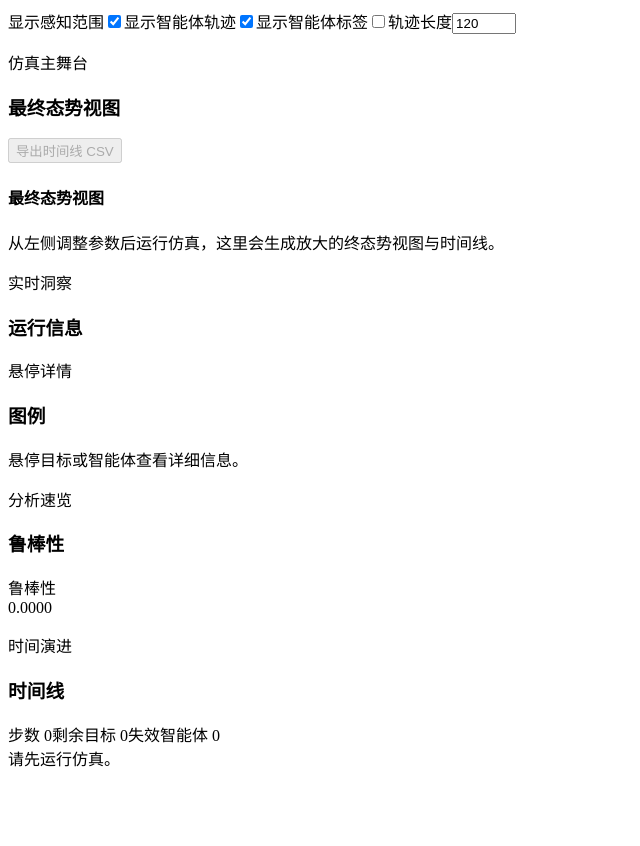
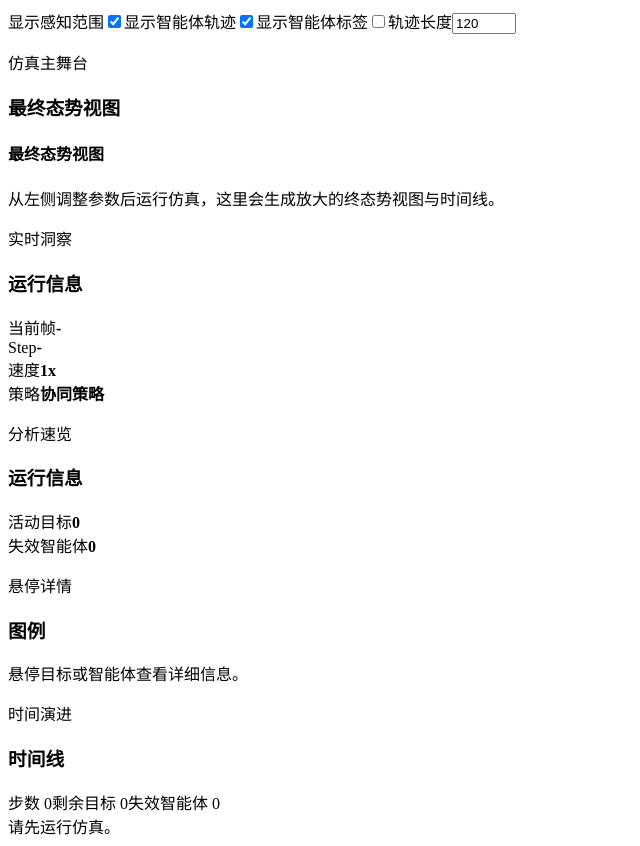
Before and after one commit to moli721/multi-agent-situational-awareness, a React (Vite) app in the folder frontend/: page / in a window 1280 px wide. Shown: the part 860-1706 px from the top of the page, without its empty margins (0-640 px from the left). Before the commit the page ends 1638 px from the top, so only its background shows below. Built offline with nearby package versions, Linux system fonts and the light colour scheme; the HTML template or start-up script is replaced by a standard one.

Commit message:
feat: restructure simulation stage layout

```diff
--- a/frontend/src/components/dashboard/LiveInsightRail.jsx
+++ b/frontend/src/components/dashboard/LiveInsightRail.jsx
@@ -13,56 +13,98 @@ export default function LiveInsightRail({
   t,
   metricCards = [],
   hoverInfo,
-  expResult,
-  derivedCards = [],
+  activeFrame,
+  history = [],
+  safeFrameIndex = 0,
+  playSpeed = 1,
+  strategyLabel = "-",
+  displayWorld,
   summaryTitleKey = "insight.stageSummary"
 }) {
+  const activeTargets = displayWorld?.active_targets?.length ?? 0;
+  const failedAgents = displayWorld?.agents?.filter((agent) => agent.failed).length ?? 0;
+  const summaryRows = [
+    {
+      key: "frame",
+      label: t("playback.currentFrame"),
+      value: history.length > 0 ? `${safeFrameIndex + 1}/${history.length}` : "-"
+    },
+    {
+      key: "step",
+      label: "Step",
+      value: activeFrame?.step ?? "-"
+    },
+    {
+      key: "speed",
+      label: t("playback.speed"),
+      value: `${playSpeed}x`
+    },
+    {
+      key: "strategy",
+      label: t("table.strategy"),
+      value: strategyLabel || "-"
+    }
+  ];
+  const missionRows = [
+    {
+      key: "targets",
+      label: t("world.activeTarget.label"),
+      value: activeTargets
+    },
+    {
+      key: "failed",
+      label: t("world.failedAgent.label"),
+      value: failedAgents
+    }
+  ];
+
   return (
-    <aside className="live-insight-rail">
+    <aside className="live-insight-rail compact-summary-rail">
       <SectionShell
-        className="stage-insight-card card"
+        className="summary-rail-block card"
         label={t("insight.liveTitle")}
         title={t(summaryTitleKey)}
       >
-        <div className="live-insight-grid">
-          {metricCards.slice(0, 4).map(([label, value], idx) => (
+        <div className="summary-rail-stack">
+          {summaryRows.map((item) => (
+            <div className="summary-rail-row" key={item.key}>
+              <span className="summary-rail-label">{item.label}</span>
+              <strong className="summary-rail-value">{item.value}</strong>
+            </div>
+          ))}
+        </div>
+      </SectionShell>
+
+      <SectionShell
+        className="summary-rail-block card"
+        label={t("insight.analyticsTitle")}
+        title={t("panel.simulationInfo")}
+      >
+        <div className="summary-rail-metrics">
+          {metricCards.slice(0, 3).map(([label, value], idx) => (
             <MetricCard
               key={`${label}-${idx}`}
               label={label}
               value={formatMetricValue(value)}
               tone={idx === 0 ? "accent" : "default"}
+              compact
             />
+          ))}
+          {missionRows.map((item) => (
+            <div className="summary-rail-row summary-rail-row-compact" key={item.key}>
+              <span className="summary-rail-label">{item.label}</span>
+              <strong className="summary-rail-value">{item.value}</strong>
+            </div>
           ))}
         </div>
       </SectionShell>
 
       <SectionShell
-        className="stage-insight-card card"
+        className="summary-rail-block card"
         label={t("insight.entityTitle")}
         title={t("world.legend")}
       >
-        <p className="world-note">{hoverInfo || t("world.hoverHint")}</p>
-      </SectionShell>
-
-      <SectionShell
-        className="stage-insight-card card"
-        label={t("insight.analyticsTitle")}
-        title={t("chart.robustness")}
-      >
-        <div className="insight-stack">
-          <div className="insight-card card-lite">
-            <div className="insight-label">{t("chart.robustness")}</div>
-            <div className="insight-value">
-              {Number(expResult?.robustness_index ?? 0).toFixed(4)}
-            </div>
-          </div>
-          {derivedCards.slice(0, 2).map((card) => (
-            <div className="insight-card card-lite" key={card.key}>
-              <div className="insight-label">{t(card.key)}</div>
-              <div className="insight-value">{card.value}</div>
-            </div>
-          ))}
-        </div>
+        <p className="entity-focus-copy">{hoverInfo || t("world.hoverHint")}</p>
       </SectionShell>
     </aside>
   );
--- a/frontend/src/components/dashboard/SimulationPage.jsx
+++ b/frontend/src/components/dashboard/SimulationPage.jsx
@@ -114,8 +114,12 @@ export default function SimulationPage(props) {
             t={t}
             metricCards={metricCards}
             hoverInfo={hoverInfo}
-            expResult={expResult}
-            derivedCards={derivedCards}
+            activeFrame={activeFrame}
+            history={history}
+            safeFrameIndex={safeFrameIndex}
+            playSpeed={playSpeed}
+            strategyLabel={strategyLabel(config?.decision_strategy)}
+            displayWorld={displayWorld}
             summaryTitleKey="panel.simulationInfo"
           />
         </div>
--- a/frontend/src/components/dashboard/SimulationStage.jsx
+++ b/frontend/src/components/dashboard/SimulationStage.jsx
@@ -33,23 +33,43 @@ export default function SimulationStage({
   onToggleTrails,
   onExportTimelineCsv
 }) {
+  const failedAgents = displayWorld?.agents?.filter((agent) => agent.failed).length ?? 0;
+  const activeTargets = displayWorld?.active_targets?.length ?? 0;
+  const stageStats = [
+    {
+      key: "current-frame",
+      label: t("playback.currentFrame"),
+      value: history.length > 0 ? `${safeFrameIndex + 1}/${history.length}` : "-"
+    },
+    {
+      key: "step",
+      label: "Step",
+      value: activeFrame?.step ?? "-"
+    },
+    {
+      key: "targets",
+      label: t("world.activeTarget.label"),
+      value: activeTargets
+    },
+    {
+      key: "failed",
+      label: t("world.failedAgent.label"),
+      value: failedAgents
+    }
+  ];
+
   return (
     <SectionShell
       className="simulation-stage-shell card"
       label={t("stage.kicker")}
       title={t("panel.finalWorld")}
-      actions={
-        <button className="btn" onClick={onExportTimelineCsv} disabled={timeline.length === 0}>
-          {t("action.exportTimelineCsv")}
-        </button>
-      }
     >
       {displayWorld ? (
-        <>
+        <div className="stage-viewport card-lite">
           {history.length > 0 ? (
-            <div className="playback-panel card-lite">
-              <div className="playback-row">
-                <div className="playback-nav">
+            <div className="stage-toolbar">
+              <div className="stage-toolbar-row">
+                <div className="stage-toolbar-group">
                   <button className="btn btn-sm" onClick={() => onStepFrame(-1)}>
                     {t("action.prev")}
                   </button>
@@ -67,8 +87,7 @@ export default function SimulationStage({
                     })}
                   </span>
                 </div>
-                <div className="playback-speed">
-                  <span>{t("playback.speed")}</span>
+                <div className="stage-toolbar-group stage-toolbar-group-secondary">
                   {[0.5, 1, 2, 4].map((speed) => (
                     <button
                       key={speed}
@@ -84,8 +103,13 @@ export default function SimulationStage({
                   <button className="btn btn-sm" onClick={onToggleTrails}>
                     {showTrails ? t("action.hideTrails") : t("action.showTrails")}
                   </button>
+                  <button className="btn btn-sm" onClick={onExportTimelineCsv} disabled={timeline.length === 0}>
+                    {t("action.exportTimelineCsv")}
+                  </button>
                 </div>
               </div>
+
+              <div className="stage-toolbar-row stage-toolbar-row-compact">
                 <input
                   className="frame-slider"
                   type="range"
@@ -95,8 +119,8 @@ export default function SimulationStage({
                   value={safeFrameIndex}
                   onChange={(e) => onFrameIndexChange(Number(e.target.value))}
                 />
-              <div className="playback-row playback-row-bottom">
-                <div className="playback-nav">
+
+                <div className="stage-toolbar-group stage-toolbar-group-secondary">
                   <button className="btn btn-sm" onClick={() => onJumpKeyframe(-1)}>
                     {t("action.prevKeyframe")}
                   </button>
@@ -123,7 +147,7 @@ export default function SimulationStage({
             </div>
           ) : null}
 
-          <div className="world-layout world-layout-stage">
+          <div className="stage-world-frame">
             <div className="world-canvas stage-world-canvas">
               <WorldSvg
                 world={displayWorld}
@@ -136,34 +160,31 @@ export default function SimulationStage({
                 onHoverChange={onHoverChange}
               />
             </div>
+          </div>
 
-            <div className="world-support-band card-lite">
-              <div className="world-legend-title">{t("world.legend")}</div>
-              <div className="world-legend-grid">
-                <LegendRow color="#0f172a" shape="square" label={t("world.obstacle.label")} desc={t("world.obstacle.desc")} />
+          <div className="stage-status-strip">
+            <div className="stage-status-grid">
+              {stageStats.map((item) => (
+                <div className="stage-status-card" key={item.key}>
+                  <div className="stage-status-label">{item.label}</div>
+                  <div className="stage-status-value">{item.value}</div>
+                </div>
+              ))}
+            </div>
+
+            <div className="stage-legend-inline">
+              <div className="stage-legend-inline-title">{t("world.legend")}</div>
+              <div className="stage-legend-inline-grid">
+                <LegendRow color="#334155" shape="square" label={t("world.obstacle.label")} desc={t("world.obstacle.desc")} />
+                <LegendRow color="#0ea5e9" shape="dot" label={t("world.agent.label")} desc={t("world.agent.desc")} />
+                <LegendRow color="#ef4444" shape="triangle" label={t("world.activeTarget.label")} desc={t("world.activeTarget.desc")} />
                 <LegendRow color="#f59e0b" shape="star" label={t("world.hotspot.label")} desc={t("world.hotspot.desc")} />
-                <LegendRow color="#dc2626" shape="triangle" label={t("world.activeTarget.label")} desc={t("world.activeTarget.desc")} />
-                <LegendRow color="#16a34a" shape="dot" label={t("world.completedTarget.label")} desc={t("world.completedTarget.desc")} />
-                <LegendRow color="#0ea5e9" shape="dot" label={t("world.agent.label")} desc={t("world.agent.desc")} />
-                <LegendRow color="#64748b" shape="dot" label={t("world.failedAgent.label")} desc={t("world.failedAgent.desc")} />
                 <LegendRow color="#7c3aed" shape="line" label={t("world.trail.label")} desc={t("world.trail.desc")} />
                 <LegendRow color="#0ea5e9" shape="ring" label={t("world.vision.label")} desc={t("world.vision.desc")} />
               </div>
-              <div className="world-note-stack">
-                <p className="world-note">
-                  {history.length > 0
-                    ? t("world.frameNote", {
-                        current: safeFrameIndex + 1,
-                        total: history.length,
-                        step: activeFrame?.step ?? 0
-                      })
-                    : t("world.noHistory")}
-                </p>
-                <p className="world-note">{hoverInfo || t("world.hoverHint")}</p>
             </div>
           </div>
         </div>
-        </>
       ) : (
         <div className="stage-empty-state">
           <div className="stage-empty-graphic" />
```
Lines whose indentation alone changed are shown as unchanged.
